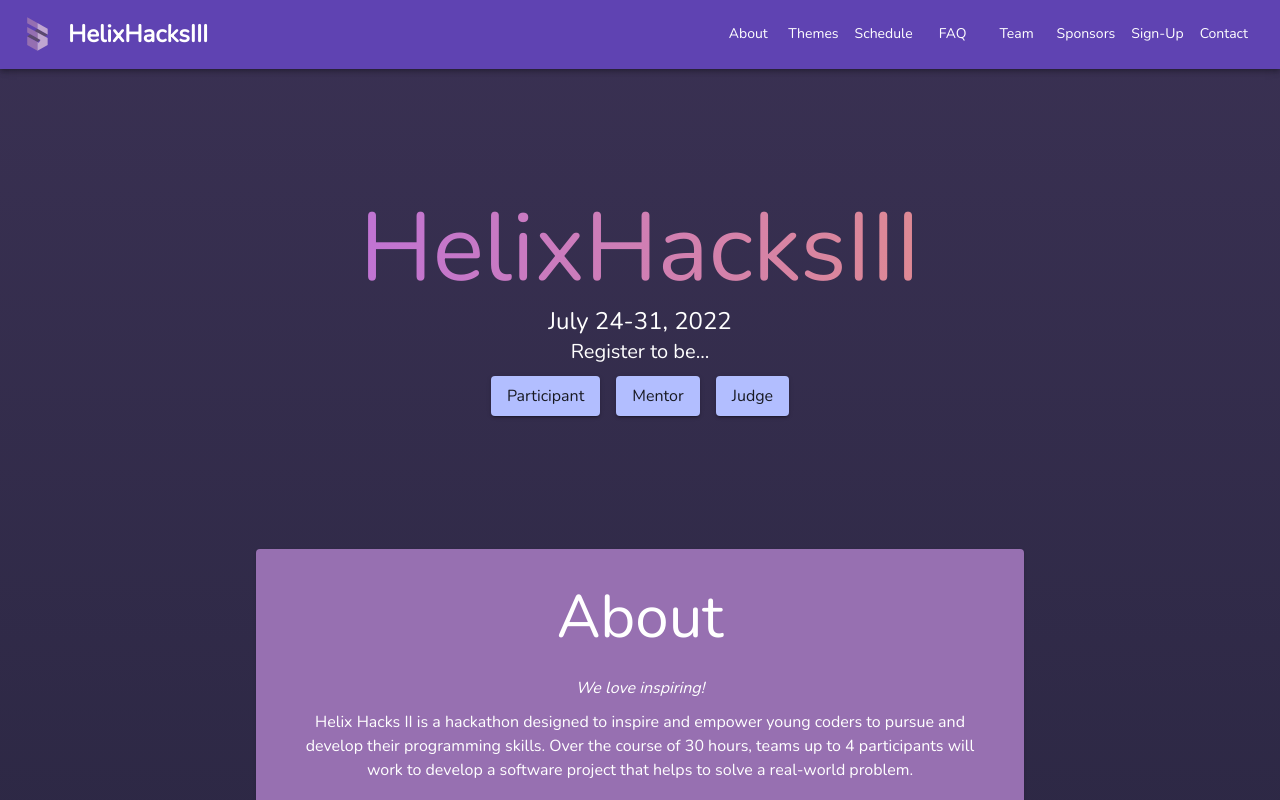
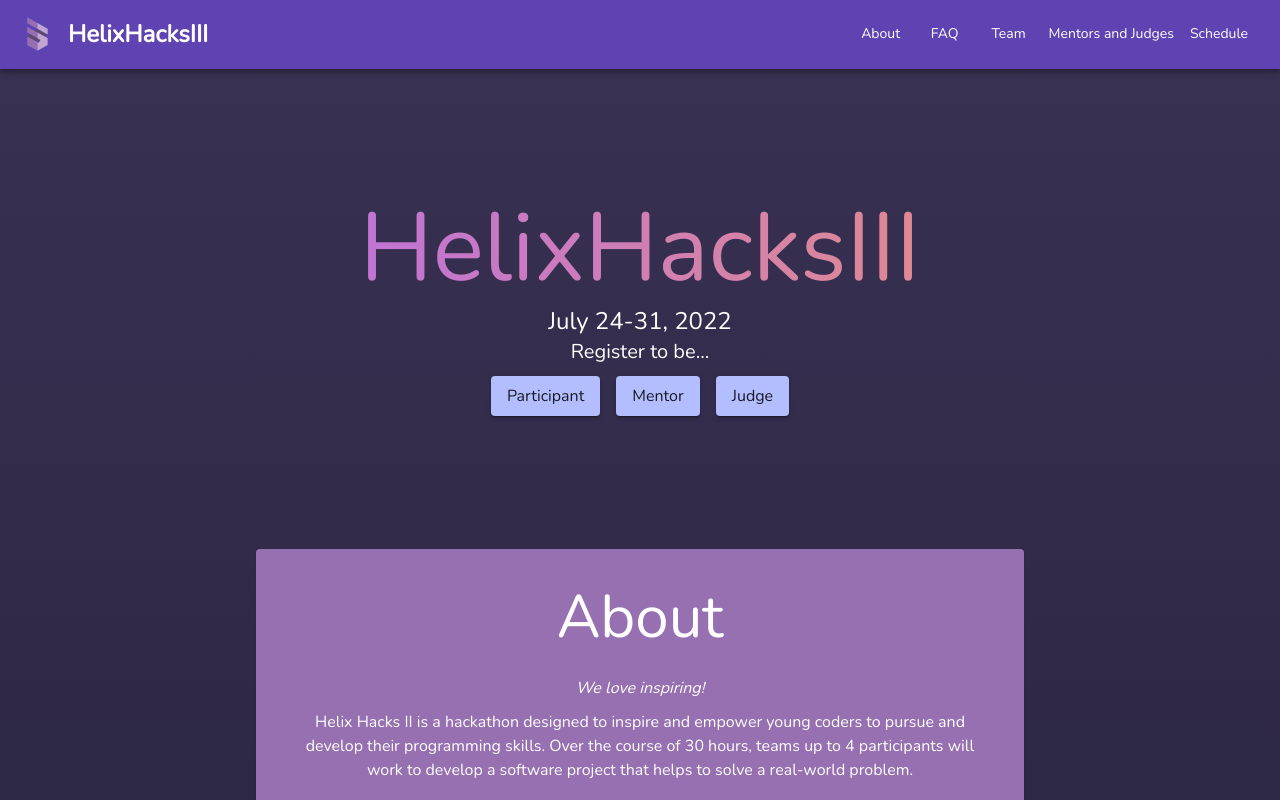
Before and after one commit to kabirbatraa/helixhacksiii, a React (Create React App) app: page / in a window 1280 px wide. Shown: the top 800 px of the page. Built offline with nearby package versions, Linux system fonts and the light colour scheme; the HTML template or start-up script is replaced by a standard one.

Commit message:
added button scrolling using refs

```diff
--- a/src/App.js
+++ b/src/App.js
@@ -14,6 +14,7 @@ import {
 
 import InstagramIcon from '@mui/icons-material/Instagram';
 import EmailOutlinedIcon from '@mui/icons-material/EmailOutlined';
+import { useRef } from "react";
 
 let theme = createTheme({
   palette: {
@@ -223,13 +224,45 @@ const judgeData = [
 
 
 function App() {
+
+  const aboutRef = useRef(null);
+  const faqRef = useRef(null);
+  const teamRef = useRef(null);
+  const mentorsRef = useRef(null);
+  const scheduleRef = useRef(null);
+
+  const pages = [
+    {
+      name: 'About',
+      func: () => aboutRef.current.scrollIntoView({ behavior: "smooth" }),
+    },
+    {
+      name: 'FAQ',
+      func: () => faqRef.current.scrollIntoView({ behavior: "smooth" }),
+    },
+    {
+      name: 'Team',
+      func: () => teamRef.current.scrollIntoView({ behavior: "smooth" }),
+    },
+    {
+      name: 'Mentors and Judges',
+      func: () => mentorsRef.current.scrollIntoView({ behavior: "smooth" }),
+    },
+    {
+      name: 'Schedule',
+      func: () => scheduleRef.current.scrollIntoView({ behavior: "smooth" }),
+    }
+  ]
+
   return (
     <>
       <ThemeProvider theme={theme}>
         <Box sx={{ background: theme.palette.backgroundGradient }}>
 
 
-          <ResponsiveAppBar />
+          <ResponsiveAppBar
+            pagesAndScrollFuncs={pages}
+          />
 
           <Header theme={theme} />
 
@@ -325,7 +358,7 @@ function App() {
 
           {/* ABOUT */}
           <ContentCard color={theme.palette.logoColors.mediumPurple}>
-            <Box display="flex" flexDirection="column" alignItems="center">
+            <Box display="flex" flexDirection="column" alignItems="center" ref={aboutRef}>
               <Typography variant="h2" gutterBottom>About</Typography>
               <Typography variant="subtitle1" sx={{ fontStyle: 'italic' }}>We love inspiring!</Typography>
               <Typography variant="body1" sx={{ marginY: 1, textAlign: "center" }}>
@@ -345,7 +378,7 @@ function App() {
 
           {/* FAQ */}
           <ContentCard color={theme.palette.detailColors.pearlyPurple}>
-            <Box display="flex" flexDirection="column" alignItems="center">
+            <Box display="flex" flexDirection="column" alignItems="center" ref={faqRef}>
               <Typography variant="h2" gutterBottom>FAQ</Typography>
               <Typography variant="subtitle1">
                 Feel free to email us if you still have any questions!
@@ -365,7 +398,7 @@ function App() {
 
           {/* TEAM */}
           <ContentCard color={theme.palette.logoColors.darkPurple}>
-            <Box display="flex" flexDirection="column" alignItems="center">
+            <Box display="flex" flexDirection="column" alignItems="center" ref={teamRef}>
               <Typography variant="h2" gutterBottom>Team</Typography>
             </Box>
 
@@ -386,7 +419,7 @@ function App() {
 
           {/* Mentors and Judges */}
           <ContentCard color={theme.palette.primary.main}>
-            <Box display="flex" flexDirection="column" alignItems="center"
+            <Box display="flex" flexDirection="column" alignItems="center" ref={mentorsRef}
             // pb={2} (add this back in once we have mentors and judges)
             >
               <Typography variant="h2" textAlign="center" gutterBottom>Mentors and Judges</Typography>
@@ -424,7 +457,7 @@ function App() {
 
           {/* Schedule */}
           <ContentCard color={theme.palette.detailColors.test}>
-            <Box display="flex" flexDirection="column" alignItems="center">
+            <Box display="flex" flexDirection="column" alignItems="center" ref={scheduleRef}>
               <Typography variant="h2">Schedule</Typography>
               <Typography variant="h5">Coming soon!</Typography>
             </Box>
--- a/src/ResponsiveAppBar.js
+++ b/src/ResponsiveAppBar.js
@@ -10,9 +10,11 @@ import MenuIcon from '@mui/icons-material/Menu';
 import Icon from '@mui/material/Icon';
 import logo from './HelixLogo.svg';
 
-const pages = ['About', 'Themes', 'Schedule', 'FAQ', 'Team', 'Sponsors', 'Sign-Up', 'Contact']
 
-const ResponsiveAppBar = () => {
+const ResponsiveAppBar = (props) => {
+
+  const pages = props.pagesAndScrollFuncs;
+
   const [anchorElNav, setAnchorElNav] = React.useState(null);
 
   const handleOpenNavMenu = (event) => {
@@ -90,8 +92,8 @@ const ResponsiveAppBar = () => {
               }}
             >
               {pages.map((page) => (
-                <MenuItem key={page} onClick={handleCloseNavMenu}>
-                  <Typography textAlign="center">{page}</Typography>
+                <MenuItem key={page.name} onClick={handleCloseNavMenu}>
+                  <Typography textAlign="center">{page.name}</Typography>
                 </MenuItem>
               ))}
             </Menu>
@@ -147,11 +149,11 @@ const ResponsiveAppBar = () => {
           <Box sx={{ flexGrow: 0, display: { xs: 'none', md: 'flex' } }}>
             {pages.map((page) => (
               <Button
-                key={page}
-                onClick={handleCloseNavMenu}
+                key={page.name}
+                onClick={() => {handleCloseNavMenu(); page.func();}}
                 sx={{ my: 2, color: 'white', display: 'block' }}
               >
-                {page}
+                {page.name}
               </Button>
             ))}
           </Box>
```
